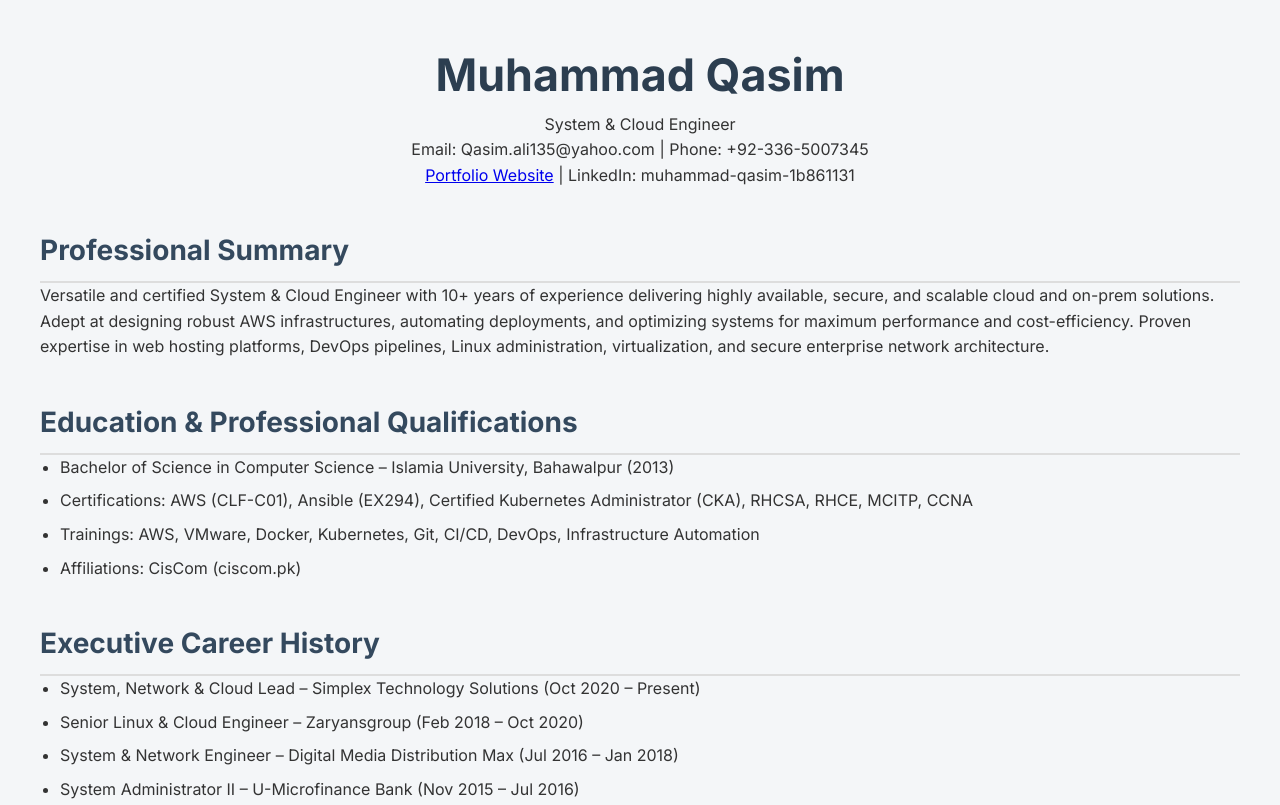
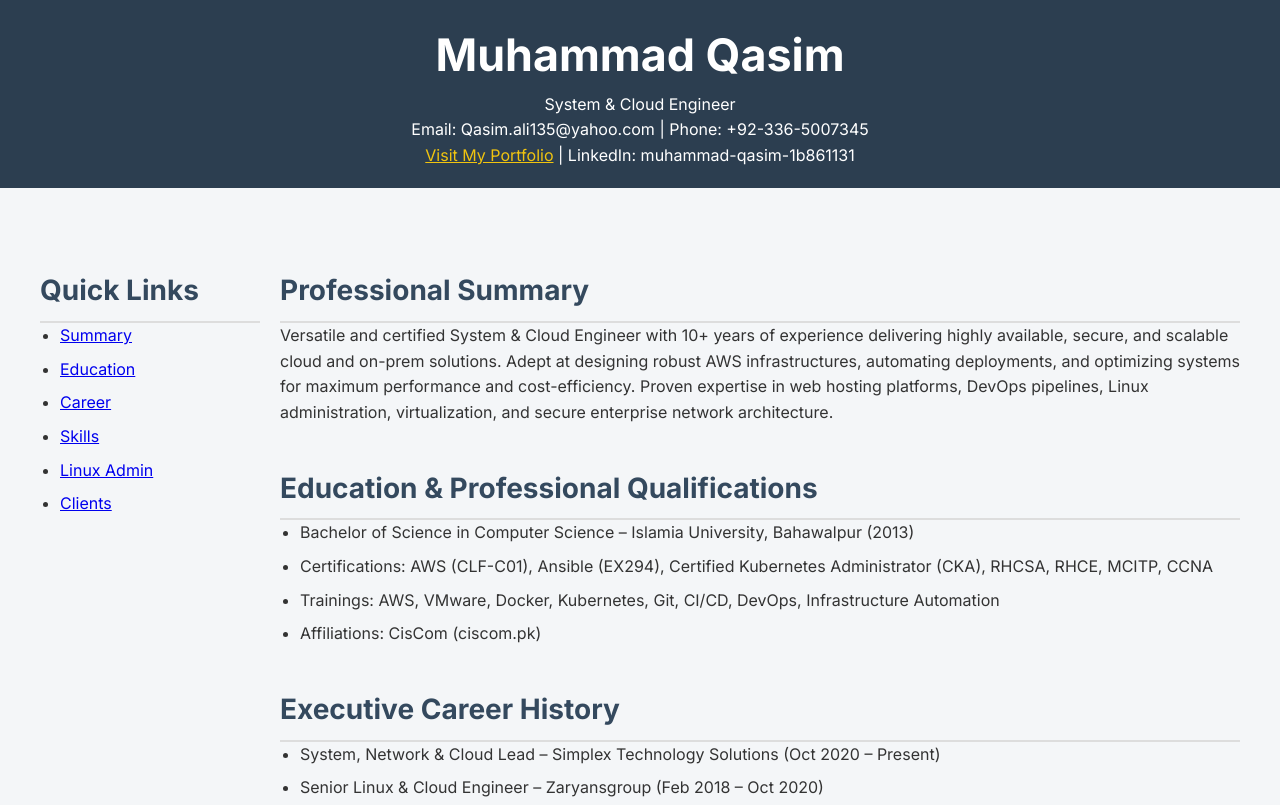
Before and after one commit to qqqasim/qasim-cloud-portfolio, a plain HTML site: page index.html in a window 1280 px wide. Shown: the top 805 px of the page. Drawn offline with Linux system fonts and the light colour scheme.

Commit message:
Update index,html

```diff
--- a/index.html
+++ b/index.html
@@ -16,16 +16,31 @@
       background-color: #f4f6f8;
       color: #333;
       line-height: 1.6;
+      display: flex;
+      flex-direction: column;
+      min-height: 100vh;
+    }
+    .container {
+      display: flex;
+      flex: 1;
       padding: 40px;
     }
-    header {
+    .sidebar {
+      width: 20%;
+      padding-right: 20px;
+    }
+    .main-content {
+      width: 80%;
+    }
+    header, footer {
       text-align: center;
-      margin-bottom: 40px;
+      background-color: #2c3e50;
+      color: #fff;
+      padding: 20px;
     }
     h1 {
       font-size: 2.8rem;
       font-weight: 700;
-      color: #2c3e50;
     }
     h2 {
       font-size: 1.75rem;
@@ -66,15 +81,29 @@
     <h1>Muhammad Qasim</h1>
     <p>System & Cloud Engineer</p>
     <p>Email: Qasim.ali135@yahoo.com | Phone: +92-336-5007345</p>
-    <p><a href="https://qqqasim.github.io/qasim-cloud-portfolio/" target="_blank">Portfolio Website</a> | LinkedIn: muhammad-qasim-1b861131</p>
+    <p><a href="https://qqqasim.github.io/qasim-cloud-portfolio/" target="_blank" style="color:#f1c40f;">Visit My Portfolio</a> | LinkedIn: muhammad-qasim-1b861131</p>
   </header>
 
-  <section class="section">
+  <div class="container">
+    <aside class="sidebar">
+      <h2>Quick Links</h2>
+      <ul>
+        <li><a href="#summary">Summary</a></li>
+        <li><a href="#education">Education</a></li>
+        <li><a href="#career">Career</a></li>
+        <li><a href="#skills">Skills</a></li>
+        <li><a href="#linux">Linux Admin</a></li>
+        <li><a href="#clients">Clients</a></li>
+      </ul>
+    </aside>
+
+    <main class="main-content">
+      <section class="section" id="summary">
         <h2>Professional Summary</h2>
         <p>Versatile and certified System & Cloud Engineer with 10+ years of experience delivering highly available, secure, and scalable cloud and on-prem solutions. Adept at designing robust AWS infrastructures, automating deployments, and optimizing systems for maximum performance and cost-efficiency. Proven expertise in web hosting platforms, DevOps pipelines, Linux administration, virtualization, and secure enterprise network architecture.</p>
       </section>
 
-  <section class="section">
+      <section class="section" id="education">
         <h2>Education & Professional Qualifications</h2>
         <ul>
           <li>Bachelor of Science in Computer Science – Islamia University, Bahawalpur (2013)</li>
@@ -84,7 +113,7 @@
         </ul>
       </section>
 
-  <section class="section">
+      <section class="section" id="career">
         <h2>Executive Career History</h2>
         <ul>
           <li>System, Network & Cloud Lead – Simplex Technology Solutions (Oct 2020 – Present)</li>
@@ -95,7 +124,7 @@
         </ul>
       </section>
 
-  <section class="section">
+      <section class="section" id="skills">
         <h2>Technical Skills</h2>
         <ul>
           <li><strong>Cloud Platforms:</strong> AWS, LightSail, EC2, S3, RDS, VPC, CloudFront, IAM, Route 53, CloudFormation, WAF</li>
@@ -108,7 +137,7 @@
         </ul>
       </section>
 
-  <section class="section">
+      <section class="section" id="linux">
         <h2>Linux Server Administration</h2>
         <ul>
           <li>Managed production-grade Linux environments with a focus on uptime, performance, and security</li>
@@ -119,7 +148,7 @@
         </ul>
       </section>
 
-  <section class="section">
+      <section class="section" id="clients">
         <h2>Key Clients</h2>
         <div class="clients-logos">
           <img src="images/kfc.png" alt="KFC Pakistan">
@@ -132,6 +161,12 @@
           <img src="images/optp.png" alt="OPTP Pakistan">
         </div>
       </section>
+    </main>
+  </div>
+
+  <footer>
+    <p>&copy; 2025 Muhammad Qasim. All rights reserved.</p>
+  </footer>
 
 </body>
 </html>
```
Lines whose indentation alone changed are shown as unchanged.
